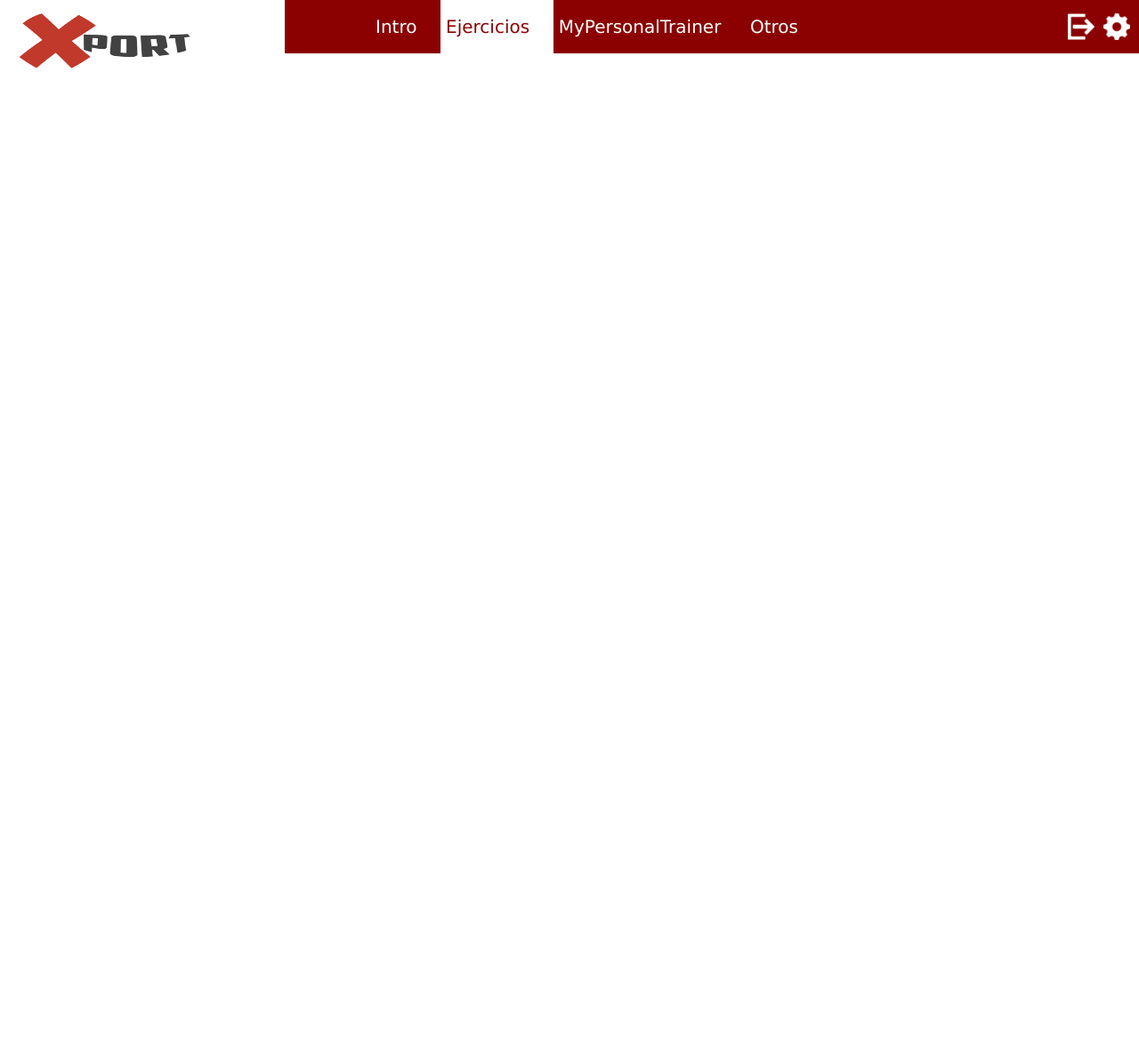
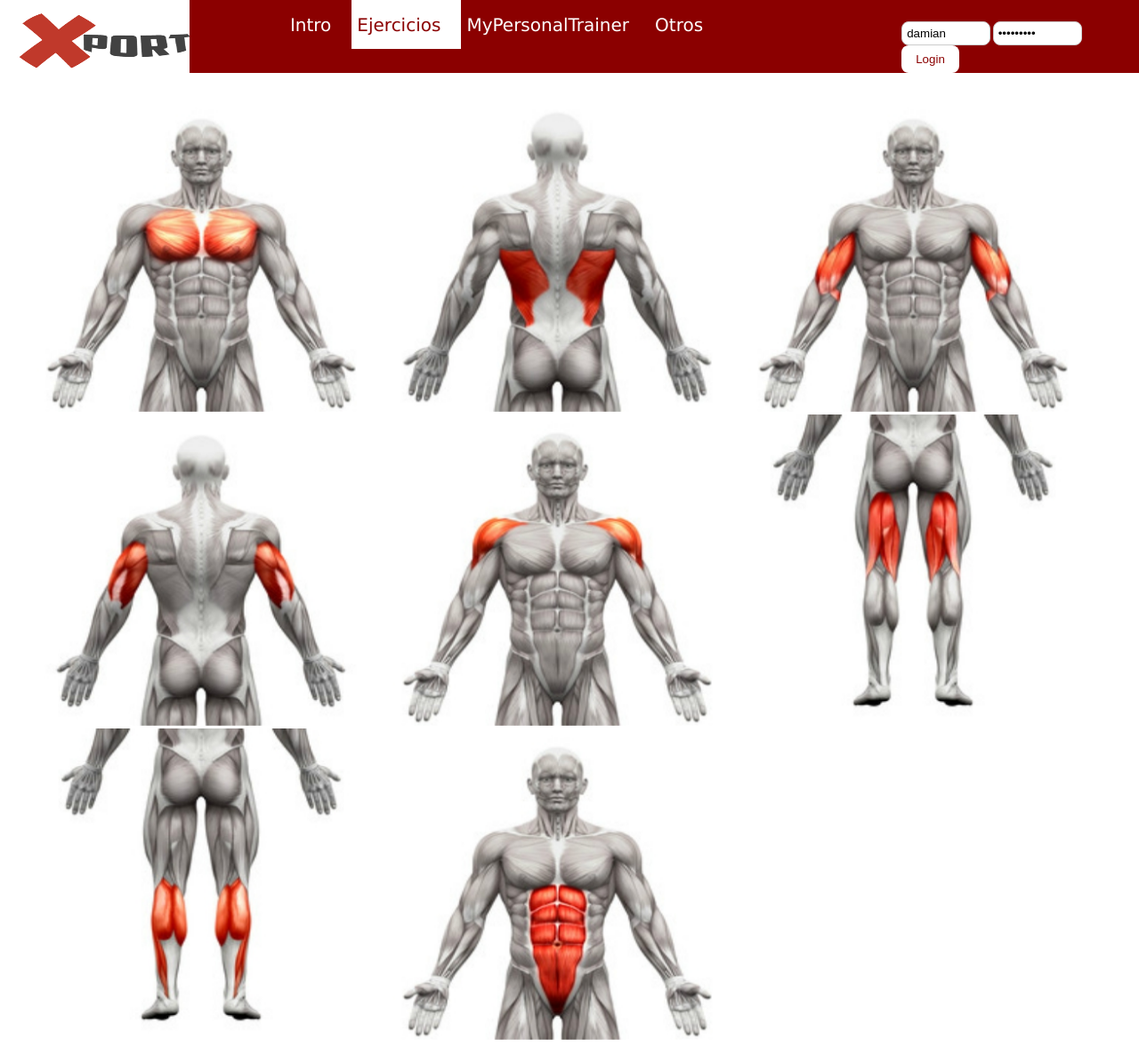
Before and after one commit to damiansantae/PWEB-201718, a PHP site: page /MainFrame/mainFrame.html in a window 1280 px wide, after a click on "Ejercicios". Shown: the whole page at 89% size. Before the commit the page ends 77 px from the top, so only its background shows below. Run offline with PHP 8.4, Linux system fonts and the light colour scheme; some libraries are stand-ins or nearby versions.

Commit message:
modificando mainframe segun estado logueado

```diff
--- a/MainFrame/js/mainFrame.js
+++ b/MainFrame/js/mainFrame.js
@@ -31,7 +31,6 @@ function openTab(evt, tabName) {
 }
 
 function checkLoginState() {
-    var a = document.getElementById('tabGymTrainer');
     var b = document.getElementById('loggedContent');
     var c = document.getElementById('notLoggedContent');
     var userAction = document.getElementById('logout');
@@ -39,8 +38,6 @@ function checkLoginState() {
 
     if (isLogged === false) {
 
-        a.className += " disable";
-        a.innerHTML = "My personal Trainer";
         b.style.display = "none";
         c.style.display = "block";
         userAction.style.display = "none";
@@ -52,7 +49,6 @@ function checkLoginState() {
 
         b.style.display = "block";
         c.style.display = "none";
-        a.className.replace(" disable", "");
         userAction.style.display = "block";
         loginForm.style.display = "none";
 
@@ -107,3 +103,10 @@ function checkLogin() {
     checkLoginState()
 
 }
+
+
+function  logOut() {
+    setLoging(false);
+    checkLoginState();
+
+}
--- a/MainFrame/mainFrame.html
+++ b/MainFrame/mainFrame.html
@@ -1,4 +1,3 @@
-
 <!DOCTYPE html>
 
 <html>
@@ -8,7 +7,7 @@
     <link rel="stylesheet" type="text/css" href="../assets/general.css">
     <link rel="stylesheet" type="text/css" href="muscular_groups/muscular_groups.css">
     <script type="text/javascript" src="https://ajax.googleapis.com/ajax/libs/jquery/1.8.2/jquery.min.js"></script>
-<script type="text/javascript" src="js/mainFrame.js"></script>
+    <script type="text/javascript" src="js/mainFrame.js"></script>
 
     <!--<link type="text/javascript" href="js/mainFrame.js">-->
 
@@ -18,28 +17,39 @@
 </head>
 <body>
 <header class="hd-12">
-    <div id="logo" class="hd-3">
+    <div id="logo" class="hd-2">
         <img src="../index/assets/img/2ND%20LOGO.png" alt="logo" width="250" height="100"/>
     </div>
 
-    <div id="right-content" class="hd-9">
-        <div class="tab hd-19">
+    <div id="right-content" class="hd-10">
+        <div class="tab hd-7">
 
             <button class="tablinks" onclick="openTab(event, 'Intro')">Intro</button>
-            <button class="tablinks" onclick="openTab(event, 'Ejercicios')"> Ejercicios </button>
-            <button id="tabGymTrainer" class="tablinks" onclick="openTab(event, 'MyPersonalTrainer')">MyPersonalTrainer</button>
+            <button class="tablinks" onclick="openTab(event, 'Ejercicios')"> Ejercicios</button>
+            <button id="tabGymTrainer" class="tablinks" onclick="openTab(event, 'MyPersonalTrainer')">
+                MyPersonalTrainer
+            </button>
             <button class="tablinks" onclick="openTab(event, 'OtraCosa')">Otros</button>
         </div>
-        <div class="user-action hd-1">
+
+        <div id="logout" class="user-action hd-1">
             <div class="hd-6">
-                <img src="../index/assets/img/logout.png" class="icons-h" alt="logout"/>
+                <img src="../index/assets/img/logout.png" class="icons-h" alt="logout" id="logout-btn" onclick="logOut()"/>
             </div>
             <div class="hd-6">
                 <img src="../index/assets/img/settings-work-tool.png" id="icons-h" class="icons-h" alt="stt"/>
             </div>
+        </div>
 
+        <form id="login-form" class="hd-3">
+            <input id="user-login" class="login-input w3-border w3-round-large" placeholder="Nombre de usuario o email"
+                   value="damian" required>
+            <input type="password" class="login-input w3-border w3-round-large" id="password-login"
+                   placeholder="Contraseña" value="Password1" required>
+            <input id="btn-login" type="button" class="w3-button w3-round-large w3-red" name="login" value="Login"
+                   onclick="checkLogin()">
 
-        </div>
+        </form>
     </div>
 
 
@@ -51,42 +61,14 @@
     <p>Página en construcción.</p>
 </div>
 <div id="Ejercicios" class="tabcontent">
-    <!--<h3>Ejercicios</h3>-->
-    <!--<p>Amplia gama de ejercicios -clasificados por grupo muscular- -->
-        <!--para que puedas incluir en tus rutinas aquellos que mejor se adapten a tus gustos o necesidades.</p>-->
-    <div class="row">
-        <div class="col-1">
-            <h1 class="muscular_group">Pecho</h1>
-        </div>
-        <div class="col-2">
-            <h1 class="muscular_group">Dorsales</h1>
-        </div>
-        <div class="col-3">
-            <h1 class="muscular_group">Bíceps</h1>
-        </div>
-        <div class="col-4">
-            <h1 class="muscular_group">Tríceps</h1>
-        </div>
-        <div class="col-5">
-            <h1 class="muscular_group">Deltoides</h1>
-        </div>
-        <div class="col-6">
-            <h1 class="muscular_group">Femorales</h1>
-        </div>
-        <div class="col-7">
-            <h1 class="muscular_group">Gemelos</h1>
-        </div>
-        <div class="col-8">
-            <h1 class="muscular_group">Abdominales</h1>
-        </div>
-    </div>
+    <iframe height="1080px" width="100%" src="muscular_groups/muscular_groups.html" name="iframe_m" style="border:none;"></iframe>
 </div>
 
 <div id="MyPersonalTrainer" class="tabcontent">
-    <div id="loginContent">
-        sdfgh
+    <div id="loggedContent">
+        <h1>Contenido en construccion </h1>
     </div>
-    <div>
+    <div id="notLoggedContent">
         <iframe height="1080px" width="100%" src="../index/index.html" name="iframe_a" style="border:none;"></iframe>
     </div>
 </div>
@@ -96,6 +78,6 @@
     <p>Aquí veremos otras cosas. Cosas diferentes, y tal y cual.</p>
 </div>
 
-<script>checkLogin()</script>
+<script>checkLoginState()</script>
 </body>
 </html>
--- a/assets/general.css
+++ b/assets/general.css
@@ -42,6 +42,33 @@ progress {
 audio:not([controls]) {
     display: none;
     height: 0
+}
+
+
+.w3-btn, .w3-button {
+    border: none;
+    display: inline-block;
+    outline: 0;
+    padding: 8px 16px;
+    vertical-align: middle;
+    overflow: hidden;
+    text-decoration: none;
+    color: darkred;
+    background-color: inherit;
+    text-align: center;
+    cursor: pointer;
+    white-space: nowrap
+}
+#btn-register{
+    margin-top: 20px;
+}
+
+.w3-red, .w3-hover-red:hover {
+    color: darkred !important;
+    background-color: white !important
+}
+.w3-round-large {
+    border-radius: 8px
 }
 
 /****************************************
@@ -250,3 +277,23 @@ div.tab button.active {
     background-color: #7f8c8d;
     color: WHITE;
 }
+#user-login{
+    border-bottom: 1px solid #ccc;
+    width: 100px;
+    padding: 5px;
+
+}
+#password-login{
+    border-bottom: 1px solid #ccc;
+    width: 100px;
+    padding: 5px;
+}
+
+#login-form{
+    float: right;
+    padding-top: 24px;
+}
+
+.w3-border {
+    border: 1px solid #ccc !important
+}
--- a/index/assets/css/index.css
+++ b/index/assets/css/index.css
@@ -1676,7 +1676,7 @@ header {
 }
 
 #login-form {
-    margin-top: 20px;
+    /*margin-top: 5px;*/
     float: right;
 }
 
--- a/index/index.html
+++ b/index/index.html
@@ -8,17 +8,11 @@
 </head>
 <body>
 
-    <header class="col-12">
-       <!-- <div id="logo" class="col-3">
-            <img src="assets/img/2ND%20LOGO.png" alt="logo" width="300" height="100"/>
-        </div>-->
-        <form id="login-form" class="col-4">
-            <input id="user-login" class="login-input w3-border w3-round-large" placeholder="Nombre de usuario o email" value="damian" required>
-            <input type="password" class="login-input w3-border w3-round-large" id="password-login" placeholder="Contraseña" value="Password1" required>
-            <input  id="btn-login" type="button" class="w3-button w3-round-large w3-red"  name="login" value="Login" onclick="checkLogin()">
-
-        </form>
-    </header>
+   <!-- <header class="col-12">
+        <div id="logo" class="col-3">
+       &lt;!&ndash;     <img src="assets/img/2ND%20LOGO.png" alt="logo" width="300" height="100"/>&ndash;&gt;
+        </div>
+    </header>-->
     <div id="main-container" class="col-12">
 
         <section id="explanation-wrapper" class="col-4">
@@ -57,12 +51,9 @@
 
 
         <footer>
-            <script type="text/javascript" src="js/index.js"></script>
+            <script type="text/javascript" src="../MainFrame/js/mainFrame.js"></script>
         </footer>
 
     </div>
-<footer>
-    <link rel="javascript" href="js/index.js">
-</footer>
 </body>
 </html>
```
Also changed, not shown: index/js/index.js (deleted, +0 -51 lines).
